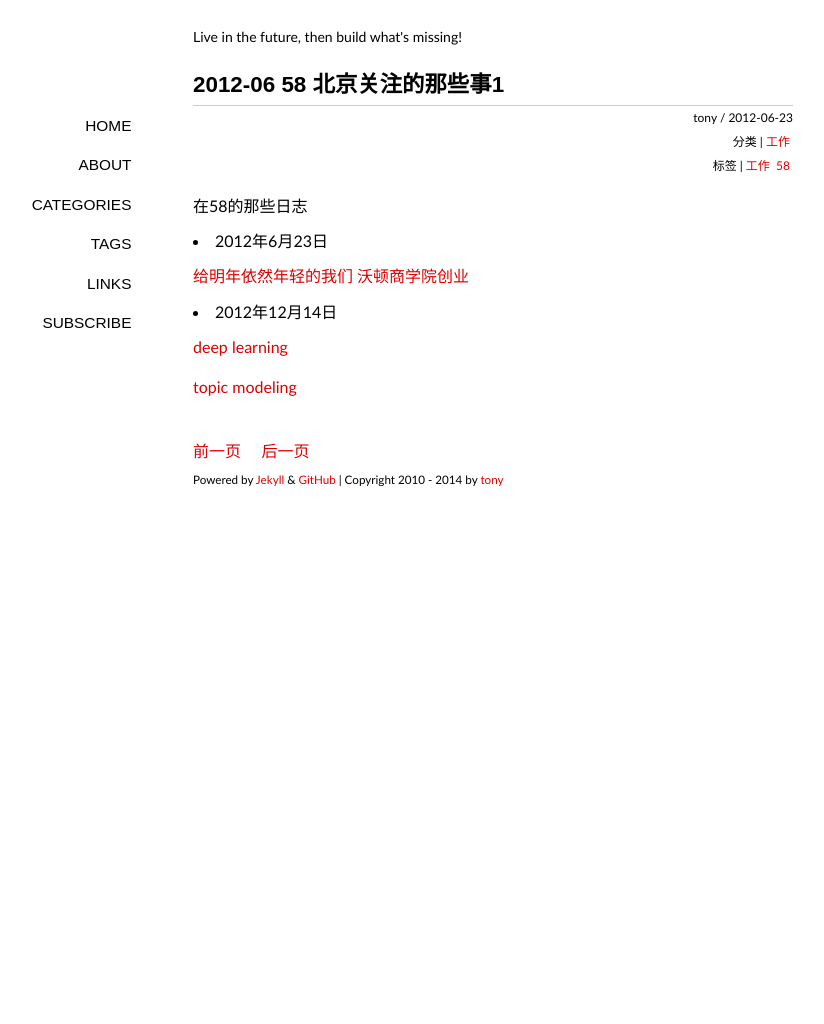
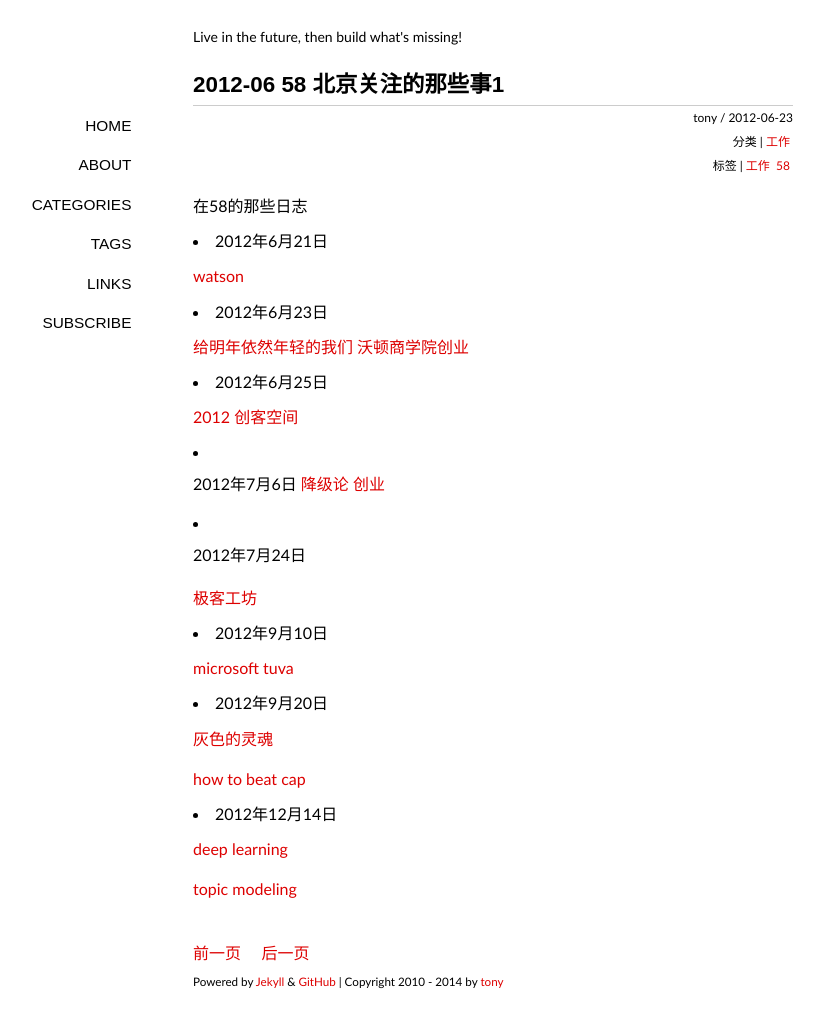
Before and after one commit to tonyskywalker/tonyskywalker.github.io, a Jekyll site: the page built from _posts/2012-06-23-life-focus-1.md, in a window 1280 px wide. Shown: the whole page, without its empty margins (147-971 px from the left). Built offline with Jekyll 4.4.1, drawn with Linux system fonts in a browser that asks for light colours; some web fonts are replaced; Markdown is read by kramdown in place of the engine named in the settings; comment, search, counter and statistics services are not loaded; before the commit the page ends 900 px from its top, so only the background shows below that.

Commit message:
add qq-logs

```diff
--- a/_posts/2012-06-23-life-focus-1.md
+++ b/_posts/2012-06-23-life-focus-1.md
@@ -8,9 +8,34 @@ tags: [工作, 58]
 
 在58的那些日志
 
+- 2012年6月21日
+
+[watson](http://www.douban.com/note/138496044/)
+
 - 2012年6月23日
 
 [给明年依然年轻的我们 沃顿商学院创业](http://www.linuxeden.com/html/news/20120521/124475.html)
+
+- 2012年6月25日
+
+[2012 创客空间](http://maker.eefocus.com/archives/1331)
+
+- 2012年7月6日
+[降级论 创业](http://meditic.com/degrading-for-success/)
+
+- 2012年7月24日
+
+[极客工坊](http://www.geek-workshop.com/forum.php)
+
+- 2012年9月10日
+
+[microsoft tuva](http://research.microsoft.com/apps/tools/tuva/)
+
+- 2012年9月20日
+
+[灰色的灵魂](http://www.xuwenhao.com/)
+
+[how to beat cap](http://nathanmarz.com/blog/how-to-beat-the-cap-theorem.html)
 
 - 2012年12月14日
 
```
